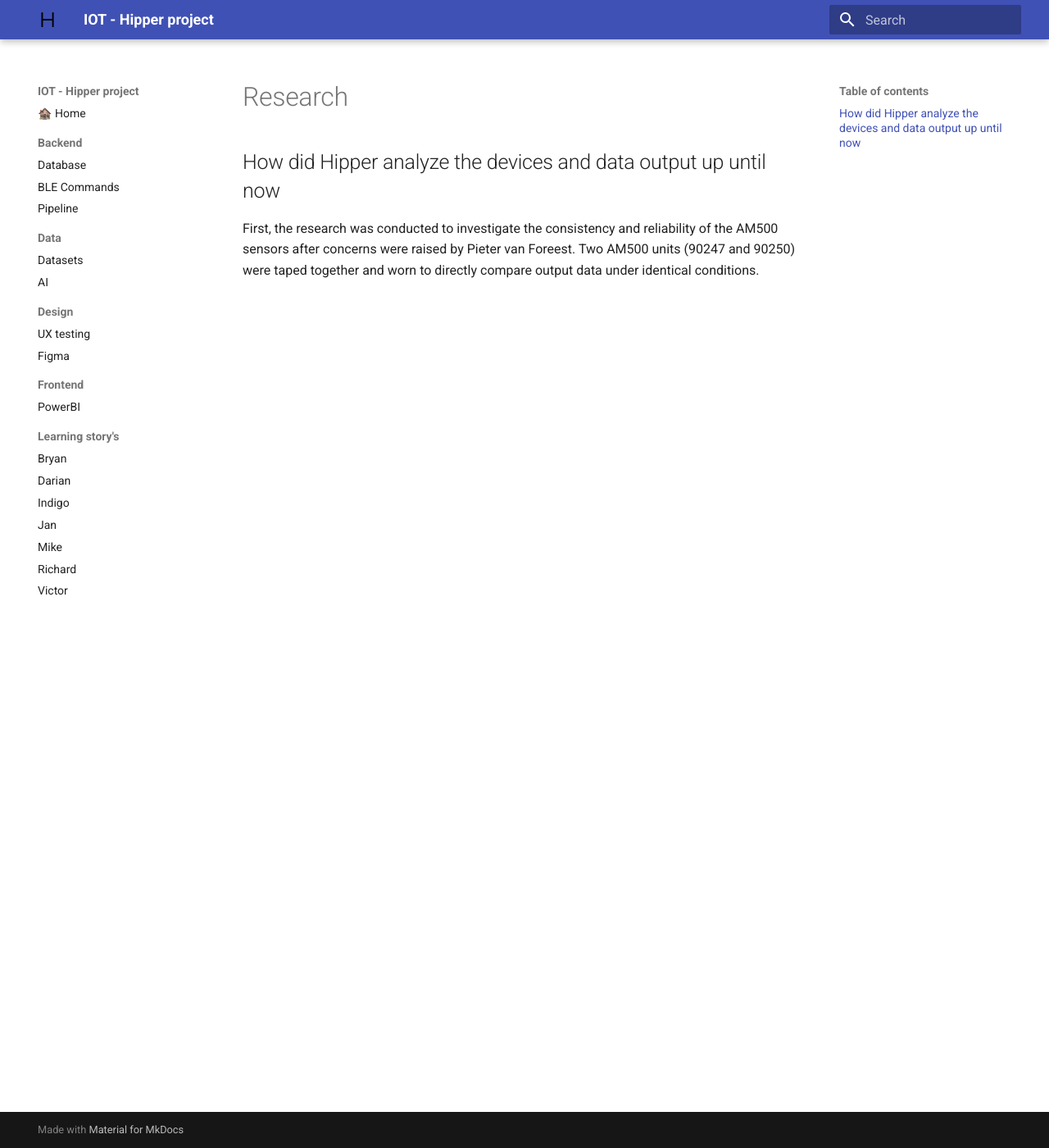
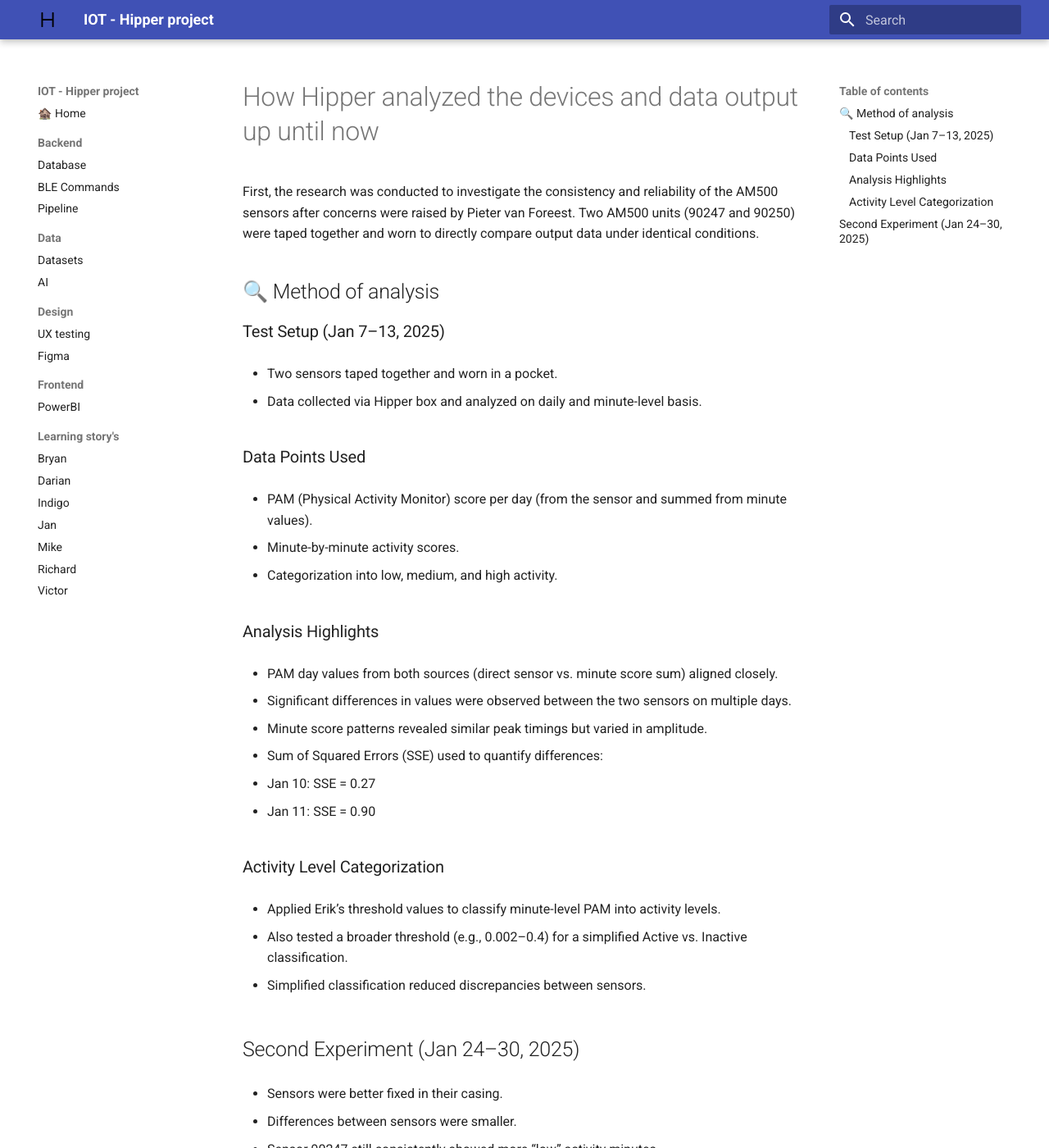
Before and after one commit to Vic-Warden/Digital-Life-Hipper-Monitoring, an MkDocs documentation site: the page built from docs/data/research.md, in a window 1280 px wide and 1400 px high. Shown: the whole window at 82% size. Built offline with MkDocs 1.6.1 and Material for MkDocs 9.7.7, drawn with Linux system fonts in a browser that asks for light colours; some of the changed text lies outside the part shown.

Commit message:
Added text for the research

```diff
--- a/docs/data/research.md
+++ b/docs/data/research.md
@@ -1,3 +1,56 @@
-## How did Hipper analyze the devices and data output up until now
+# How Hipper analyzed the devices and data output up until now
 
 First, the research was conducted to investigate the consistency and reliability of the AM500 sensors after concerns were raised by Pieter van Foreest. Two AM500 units (90247 and 90250) were taped together and worn to directly compare output data under identical conditions.
+
+## 🔍 Method of analysis
+
+### Test Setup (Jan 7–13, 2025)
+
+* Two sensors taped together and worn in a pocket.
+
+* Data collected via Hipper box and analyzed on daily and minute-level basis.
+
+### Data Points Used
+
+* PAM (Physical Activity Monitor) score per day (from the sensor and summed from minute values).
+
+* Minute-by-minute activity scores.
+
+* Categorization into low, medium, and high activity.
+
+### Analysis Highlights
+
+* PAM day values from both sources (direct sensor vs. minute score sum) aligned closely.
+
+* Significant differences in values were observed between the two sensors on multiple days.
+
+* Minute score patterns revealed similar peak timings but varied in amplitude.
+
+* Sum of Squared Errors (SSE) used to quantify differences:
+
+  * Jan 10: SSE = 0.27
+
+  * Jan 11: SSE = 0.90
+
+### Activity Level Categorization
+
+* Applied Erik’s threshold values to classify minute-level PAM into activity levels.
+
+* Also tested a broader threshold (e.g., 0.002–0.4) for a simplified Active vs. Inactive classification.
+
+* Simplified classification reduced discrepancies between sensors.
+
+## Second Experiment (Jan 24–30, 2025)
+
+* Sensors were better fixed in their casing.
+
+* Differences between sensors were smaller.
+
+* Sensor 90247 still consistently showed more “low” activity minutes.
+
+🧠 Key Hypotheses for Observed Differences
+* Variations in accelerometer accuracy
+
+* Loose sensor mounting
+
+* Differences in sensor sleep/wake cycles
```
